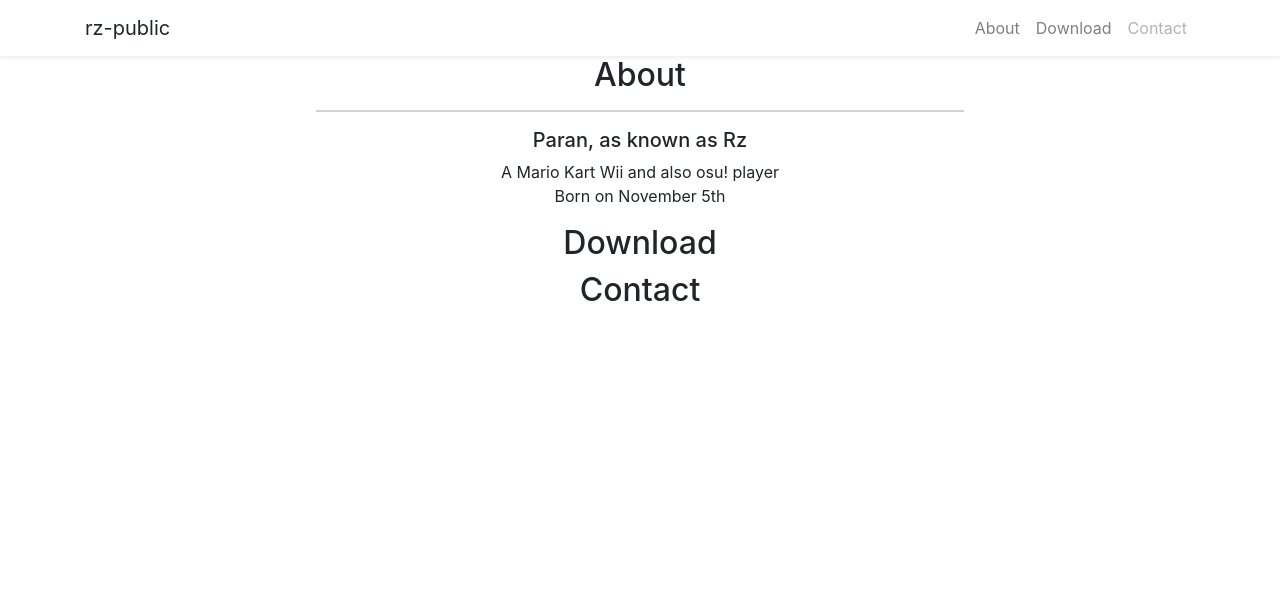
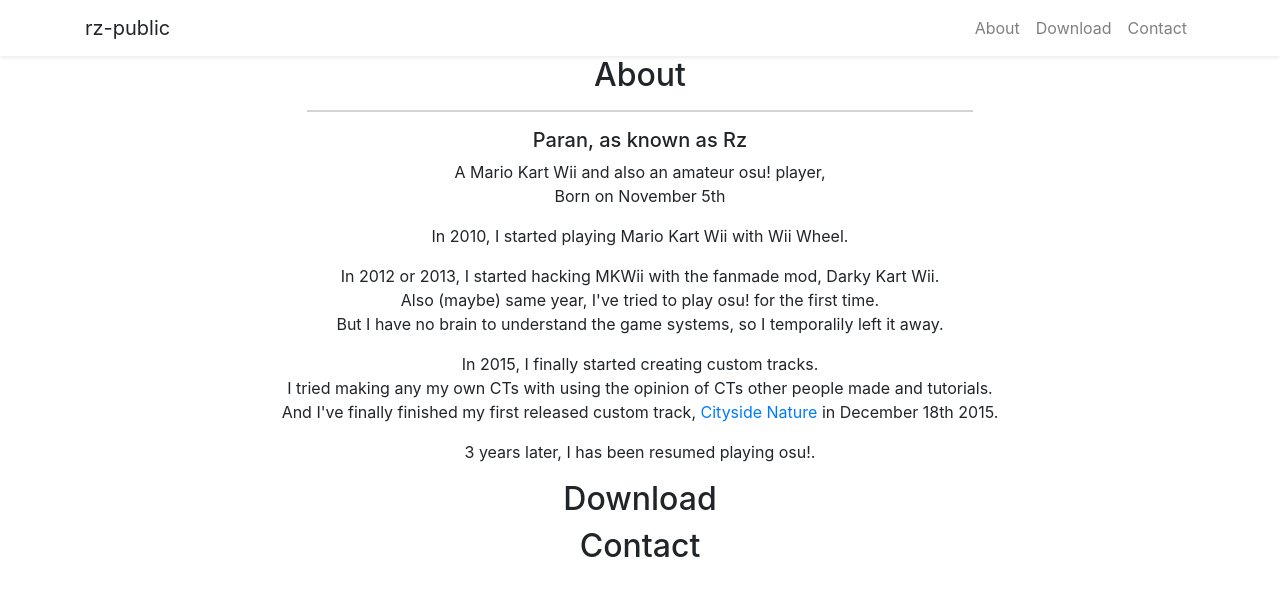
Before and after one commit to expiteRz/expiteRz.github.io, a plain HTML site: page index.html in a window 1280 px wide. Drawn offline with Linux system fonts and the light colour scheme.

Commit message:
inserted texts

```diff
--- a/assets/stylesheets/layout.css
+++ b/assets/stylesheets/layout.css
@@ -22,3 +22,7 @@ hr {
   width: 60%;
   border: none;
 }
+
+p{
+  text-align: center;
+}
--- a/index.html
+++ b/index.html
@@ -29,26 +29,42 @@
               <a class="nav-item nav-link" href="#Download">Download</a>
             </li>
             <li>
-              <a class="nav-item nav-link disabled" href="#">Contact</a>
+              <a class="nav-item nav-link" href="#Contact">Contact</a>
             </li>
           </ul>
         </div>
       </div>
     </nav>
-    <div class="container">
-      <div class="container noselect" name="About">
+    <div class="container noselect">
+      <div name="About">
         <h2 style="text-align: center">About</h2>
         <hr>
         <h5 style="text-align: center">Paran, as known as Rz</h3>
           <p style="text-align: center">
-            A Mario Kart Wii and also osu! player<br>
-            Born on November 5th
+            A Mario Kart Wii and also an amateur osu! player,<br>
+            Born on November 5th<br>
+          </p>
+          <p>
+            In 2010, I started playing Mario Kart Wii with Wii Wheel.
+          </p>
+          <p>
+            In 2012 or 2013, I started hacking MKWii with the fanmade mod, Darky Kart Wii.<br>
+            Also (maybe) same year, I've tried to play osu! for the first time.<br>
+            But I have no brain to understand the game systems, so I temporalily left it away.
+          </p>
+          <p>
+            In 2015, I finally started creating custom tracks.<br>
+            I tried making any my own CTs with using the opinion of CTs other people made and tutorials.<br>
+            And I've finally finished my first released custom track, <a href="http://wiki.tockdom.com/wiki/Cityside_Nature" target="_blank">Cityside Nature</a> in December 18th 2015.
+          </p>
+          <p>
+            3 years later, I has been resumed playing osu!.
           </p>
       </div>
-      <div class="container noselect" name="Download">
+      <div name="Download">
         <h2 style="text-align: center">Download</h2>
       </div>
-      <div class="container noselect" name="Contact">
+      <div name="Contact">
         <h2 style="text-align: center">Contact</h2>
       </div>
     </div>
```
